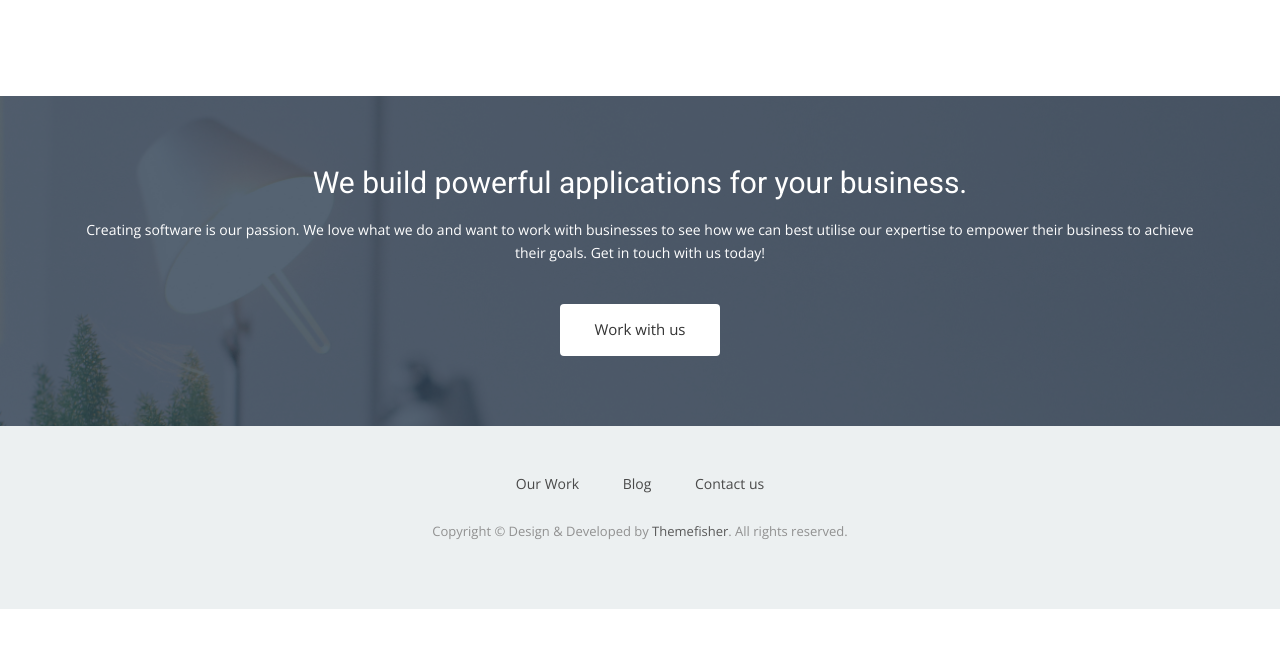
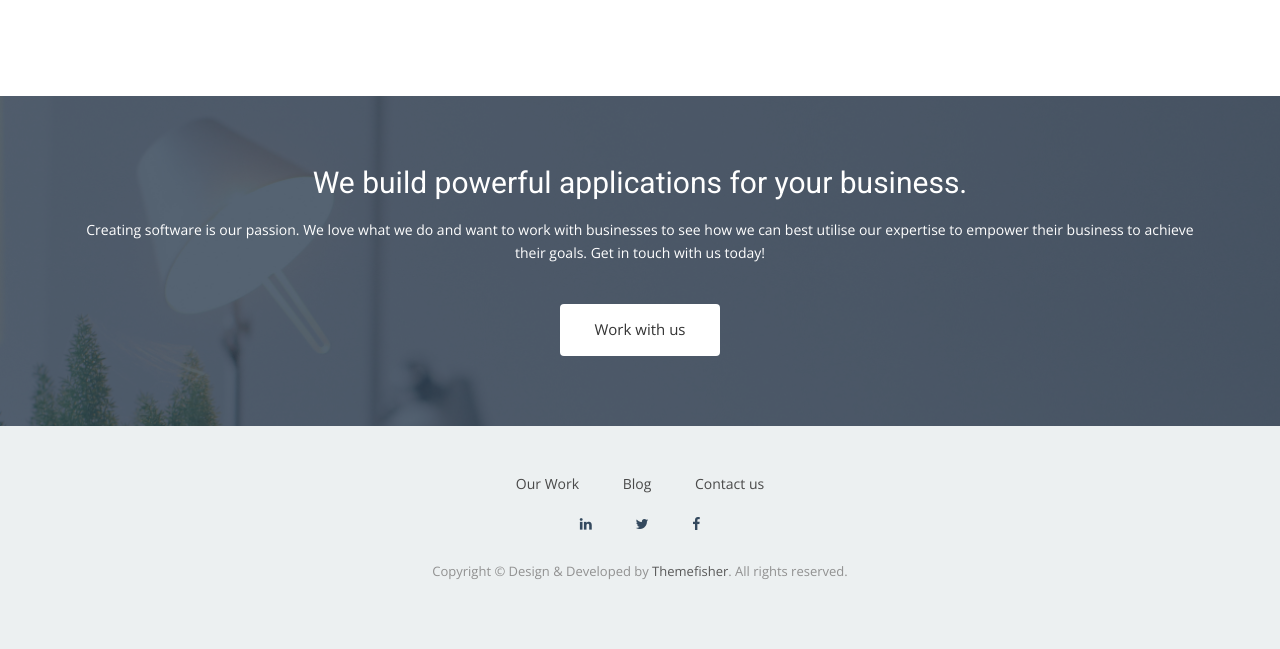
Before and after one commit to seanquinn/seanquinn.github.io, a Jekyll site: the page built from contact.html, in a window 1280 px wide. Shown: the part 1332-1981 px from the top of the page. Built offline with Jekyll 4.4.1, drawn with Linux system fonts in a browser that asks for light colours; nearby versions of some CDN libraries; some web fonts are replaced; before the commit the page ends 1941 px from its top, so only the background shows below that.

Commit message:
Add footer social media links

```diff
--- a/_includes/footer.html
+++ b/_includes/footer.html
@@ -9,6 +9,17 @@
             <li><a href="{{ site.baseurl }}/blog">Blog</a></li>
             <li><a href="{{ site.baseurl }}/contact">Contact us</a></li>
           </ul>
+          <ul style="margin-top:20px">
+              <li>
+              <a href="https://www.linkedin.com/organization/11179198/"><i class="fa fa-linkedin"></i></a>
+            </li>
+            <li>
+              <a href="https://twitter.com/artificialdev"><i class="fa fa-twitter"></i></a>
+            </li>
+            <li>
+              <a href=https://www.facebook.com/artificialdev/><i class="fa fa-facebook"></i></a>
+            </li>
+          </ul>
         </div>
         <p>Copyright &copy; Design &amp; Developed by <a href="http://www.themefisher.com">Themefisher</a>. All rights reserved.</p>
       </div>
--- a/contact.html
+++ b/contact.html
@@ -71,7 +71,7 @@ permalink: /contact/
               <a href="https://twitter.com/artificialdev"><i class="fa fa-twitter"></i></a>
             </li>
             <li>
-              <a href=https://www.facebook.com/artificialdev><i class="fa fa-facebook"></i></a>
+              <a href=https://www.facebook.com/artificialdev/><i class="fa fa-facebook"></i></a>
             </li>
           </ul>
         </div>
```
